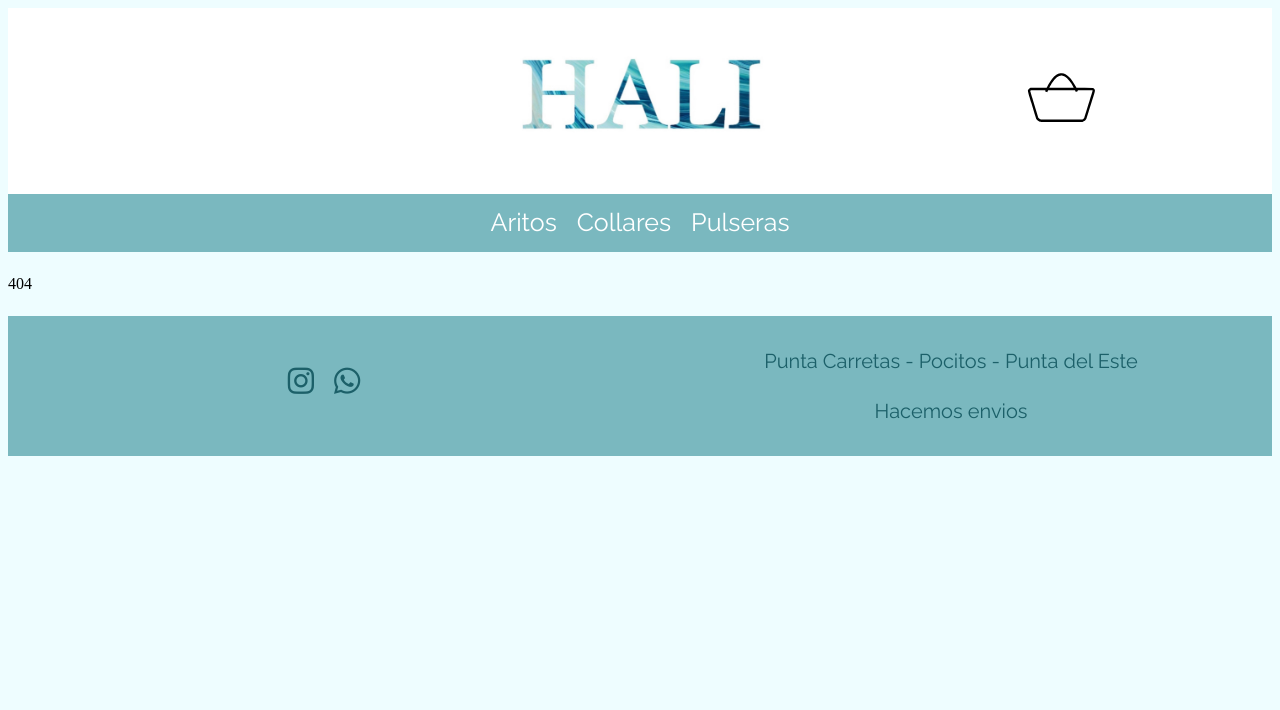
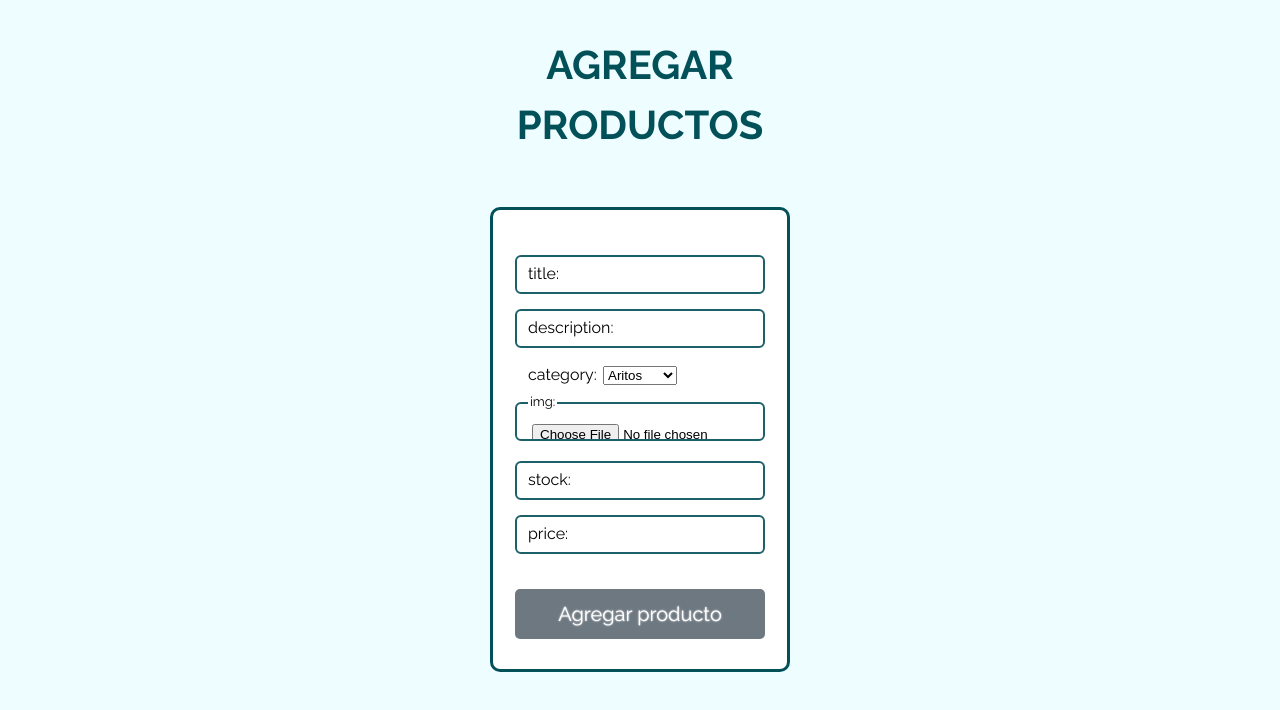
Before and after one commit to Thomastudy/React--entrega, a React (Vite) app: page /HaliAdmin in a window 1280 px wide. Before the commit this address had no page. Shown: the top 710 px of the page. Built offline with nearby package versions, Linux system fonts and the light colour scheme; a web font is replaced by a local one.

Commit message:
retoques y agregue la seccion admin

```diff
--- a/src/App.jsx
+++ b/src/App.jsx
@@ -9,13 +9,14 @@ import { ItemDetailContainer } from "./components/ItemDetailContainer";
 
 import { Provider } from "./contexts/ItemContext";
 import { Cart } from "./components/Cart";
+import { AdminPage } from "./components/AdminPage";
 
 function App() {
   return (
     <>
       <Provider>
         <BrowserRouter>
-          <Header />
+          {location.pathname !== "/HaliAdmin" && <Header />}
           <Routes>
             <Route path="/" element={<ItemListContainer />} />
 
@@ -25,10 +26,12 @@ function App() {
 
             <Route path="/item/:id" element={<ItemDetailContainer />} />
 
+            <Route path="/HaliAdmin" element={<AdminPage />} />
+
             <Route path="*" element={"404"} />
           </Routes>
 
-          <Footer />
+          {location.pathname !== "/HaliAdmin" && <Footer />}
         </BrowserRouter>
       </Provider>
     </>
--- /dev/null
+++ b/src/components/AdminPage.jsx
@@ -0,0 +1,163 @@
+import { addDoc, collection, getFirestore } from "firebase/firestore";
+import { getStorage, ref, uploadBytes, getDownloadURL } from "firebase/storage";
+
+import { useState } from "react";
+
+const initialValues = {
+  title: "",
+  description: "",
+  category: "aritos",
+  img: null,
+  stock: "",
+  price: "",
+};
+
+export const AdminPage = () => {
+  const [newProduct, setNewProduct] = useState(initialValues);
+
+  const addProduct = async () => {
+    if (
+      !newProduct.title ||
+      !newProduct.description ||
+      !newProduct.category ||
+      !newProduct.img ||
+      !newProduct.stock ||
+      !newProduct.price
+    ) {
+      Swal.fire({
+        title: "Datos incompletos",
+        text: "Por favor, complete todos los campos del formulario.",
+        icon: "warning",
+        confirmButtonText: "Aceptar",
+      });
+      return;
+    }
+    try {
+      const storage = getStorage();
+      const storageRef = ref(storage, `products/${newProduct.img.name}`);
+
+      await uploadBytes(storageRef, newProduct.img);
+
+      const imgURL = await getDownloadURL(storageRef);
+
+      const db = getFirestore();
+      const productsColection = collection(db, "prodcuts");
+
+      const fullNewProducts = { ...newProduct, img: imgURL };
+
+      console.log(fullNewProducts);
+      addDoc(productsColection, fullNewProducts)
+        .then(alert("eureca"))
+        .finally(() => {
+          setNewProduct(initialValues);
+        });
+    } catch (error) {
+      console.error(error);
+    }
+  };
+
+  const handleChange = (ev) => {
+    const { name, value } = ev.target;
+    setNewProduct((prev) => ({
+      ...prev,
+      [name]: value,
+    }));
+  };
+  const handleFileChange = (ev) => {
+    const file = ev.target.files[0]; // Obtiene el archivo seleccionado
+    setNewProduct((prev) => ({
+      ...prev,
+      img: file, // Almacena el archivo en el estado
+    }));
+  };
+
+  return (
+    <>
+      <form action="" className="form--compra">
+        <h1>AGREGAR PRODUCTOS</h1>
+        <div className="form--div">
+          <div>
+            <input
+              placeholder=""
+              className="form--input"
+              required
+              value={newProduct.title}
+              name="title"
+              type="text"
+              onChange={handleChange}
+            />
+            <label className="form--label">title:</label>
+          </div>
+          <div>
+            <input
+              placeholder=""
+              className="form--input"
+              required
+              value={newProduct.description}
+              name="description"
+              type="text"
+              onChange={handleChange}
+            />
+            <label className="form--label">description:</label>
+          </div>
+          <div>
+            <select
+              // class="form--input"
+              onChange={handleChange}
+              value={newProduct.category}
+              name="category"
+            >
+              <option value="aritos">Aritos</option>
+              <option value="collares">Collares</option>
+              <option value="pulseras">Pulseras</option>
+            </select>
+            <label className="form--label">category:</label>
+          </div>
+          <div>
+            <input
+              placeholder=""
+              className="form--input"
+              required
+              name="img"
+              type="file"
+              accept="image/*"
+              onChange={handleFileChange}
+            />
+            <label className="form--label">img:</label>
+          </div>
+          <div>
+            <input
+              placeholder=""
+              className="form--input"
+              required
+              value={newProduct.stock}
+              name="stock"
+              type="text"
+              onChange={handleChange}
+            />
+            <label className="form--label">stock:</label>
+          </div>
+          <div>
+            <input
+              placeholder=""
+              className="form--input"
+              required
+              value={newProduct.price}
+              name="price"
+              type="text"
+              onChange={handleChange}
+            />
+            <label className="form--label">price:</label>
+          </div>
+          <button
+            type="button"
+            className=" btnComprar button"
+            onClick={addProduct}
+          >
+            Agregar producto
+          </button>
+        </div>
+      </form>
+    </>
+  );
+};
--- a/src/components/Cart.jsx
+++ b/src/components/Cart.jsx
@@ -67,8 +67,12 @@ export const Cart = () => {
   const finCompra = (id) =>
     Swal.fire({
       title: "Compra finalizada!",
-      html: `Su orden ${id} ha sido enviada. Recibiras un Whatsapp de parte de Hali Accesorios con el cual nos contactaremos para formalizar el pago`,
+      html: `<p>Su orden <u>${id}</u> ha sido enviada. Recibiras un Whatsapp de parte de Hali Accesorios con el cual nos contactaremos para formalizar el pago</p>`,
       confirmButtonText: `Menu principal`,
+      customClass: {
+        confirmButton: "button",
+      },
+      buttonsStyling: false,
     }).then(navigate("/"));
 
   const toggleModal = () => {
--- a/src/components/Footer.jsx
+++ b/src/components/Footer.jsx
@@ -12,9 +12,7 @@ export const Footer = () => {
             </a>
           </div>
           <div className="ubicaciones">
-            <p className="texto-ubicaciones">
-              Punta Carretas - Pocitos - Punta del Este
-            </p>
+            <p className="texto-ubicaciones">Montevideo - Punta del Este</p>
             <p className="texto-ubicaciones">Hacemos envios</p>
           </div>
         </div>
--- a/src/style.css
+++ b/src/style.css
@@ -36,7 +36,7 @@ p,
 .p {
   font-size: 2rem;
   font-family: var(--fuentePrincipal);
-  color: var(--blanco);
+  /* color: var(--blanco); */
 }
 
 a {
```
